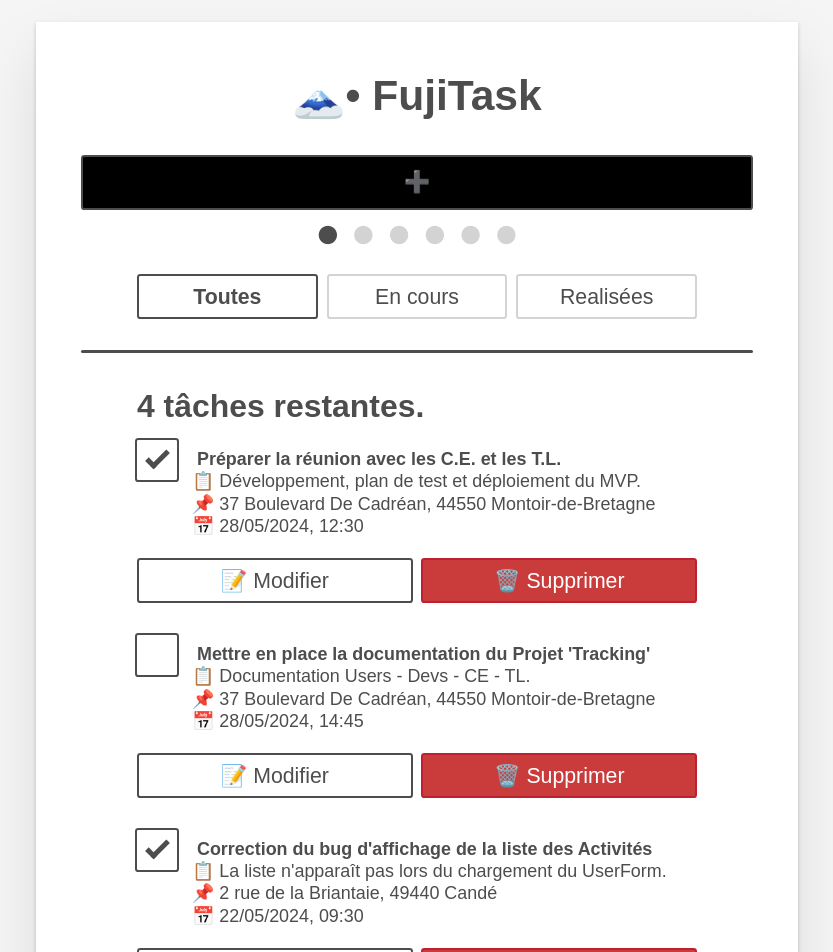
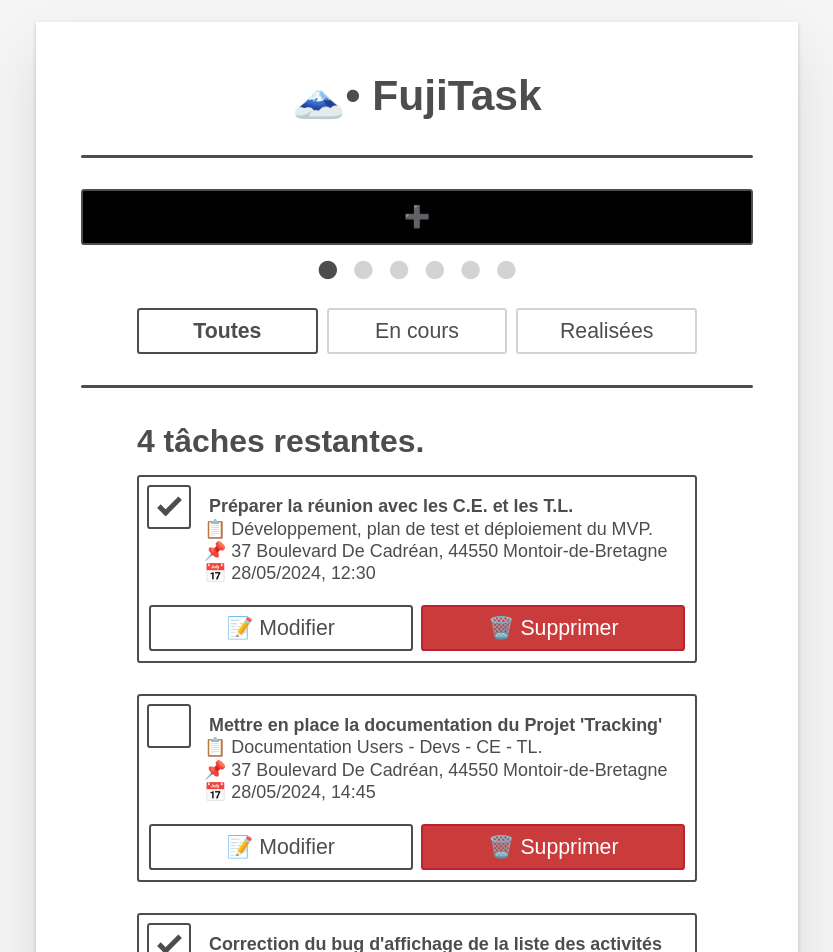
Before and after one commit to AshiikoAR/ToDo-list, a React (Create React App) app: page / in a window 1280 px wide. Shown: the top 952 px of the page, without its empty margins (223-1056 px from the left). Built offline with nearby package versions, Linux system fonts and the light colour scheme.

Commit message:
modified:   src/App.js 	modified:   src/components/form.js 	modified:   src/components/todo.js 	modified:   src/index.css 	modified:   src/index.js

```diff
--- a/src/App.js
+++ b/src/App.js
@@ -42,7 +42,14 @@
   const texteHeader = `${listeTaches.length} ${motsTaches}`;
 
   function ajtTache(nom, description, localisation, dateHeure) {
-    const nouvTache = { id: `todo-${nanoid()}`, nom, description, localisation, dateHeure, completed: false };
+    const nouvTache = {
+      id: `todo-${nanoid()}`,
+      nom,
+      description,
+      localisation,
+      dateHeure,
+      completed: false,
+    };
     setTasks([...taches, nouvTache]);
   }
 
@@ -54,7 +61,13 @@
   function modifTache(id, nouvNom, nouvDesc, nouvLoca, nouvDh) {
     const modifListeTache = taches.map((task) => {
       if (id === task.id) {
-        return { ...task, nom: nouvNom, description: nouvDesc, localisation: nouvLoca, dateHeure: nouvDh };
+        return {
+          ...task,
+          nom: nouvNom,
+          description: nouvDesc,
+          localisation: nouvLoca,
+          dateHeure: nouvDh,
+        };
       }
       return task;
     });
@@ -76,21 +89,22 @@
   return (
     <div className="todoapp stack-large">
       <h1>&#128507;&bull; FujiTask</h1>
-
+      <div className="sepp" />
       <Formulaire ajtTache={ajtTache} />
       <div className="filters btn-group stack-exception">
         {filtrerListe}
       </div>
-      <div class="sepp"/>
+      <div className="sepp" />
       <h2 id="list-heading" tabIndex="-1" ref={listHeadingRef}>
         {texteHeader}
       </h2>
       <ul
         className="todo-list stack-large stack-exception"
-        aria-labelledby="list-heading">
+        aria-labelledby="list-heading"
+      >
         {listeTaches}
       </ul>
-      <div class="sepp"/>
+      <div className="sepp" />
       <Footer />
     </div>
   );
--- a/src/components/form.js
+++ b/src/components/form.js
@@ -8,7 +8,7 @@
     const [step, setStep] = useState(0);
     const [suggestions, setSuggestions] = useState([]);
 
-    const MAPBOX_API_KEY = "pk.eyJ1IjoiYXNoaWtvIiwiYSI6ImNsd2hzdDgxODAzMmEya3JsdjVtbmdibzcifQ.XZiclmMszAsSnU5rhlYTeg"; // Remplacez par votre clé API Mapbox
+    const MAPBOX_API_KEY = "pk.eyJ1IjoiYXNoaWtvIiwiYSI6ImNsd2hzdDgxODAzMmEya3JsdjVtbmdibzcifQ.XZiclmMszAsSnU5rhlYTeg";
 
     function handleChange(e, setState) {
         setState(e.target.value);
--- a/src/components/todo.js
+++ b/src/components/todo.js
@@ -10,10 +10,11 @@
 
 export default function Todo(props) {
     const [estModif, setModif] = useState(false);
-    const [nouvNom, setNouvNom] = useState("");
-    const [nouvDesc, setNouvDesc] = useState("");
-    const [nouvLoca, setNouvLoca] = useState("");
-    const [nouvDh, setNouvDh] = useState("");
+    const [nouvNom, setNouvNom] = useState(props.nom); // Initialiser avec la valeur existante de la propriété nom
+    const [nouvDesc, setNouvDesc] = useState(props.description); // Initialiser avec la valeur existante de la propriété description
+    const [nouvLoca, setNouvLoca] = useState(props.localisation); // Initialiser avec la valeur existante de la propriété localisation
+    const [nouvDh, setNouvDh] = useState(props.dateHeure); // Initialiser avec la valeur existante de la propriété dateHeure
+    const [selectedOption, setSelectedOption] = useState("Modifier le nom de la tâche");
     const editFieldRef = useRef(null);
     const editButtonRef = useRef(null);
 
@@ -38,17 +39,24 @@
     function handleSubmit(e) {
         e.preventDefault();
         props.modifTache(props.id, nouvNom, nouvDesc, nouvLoca, nouvDh);
-        setNouvNom("");
-        setNouvDesc("");
-        setNouvLoca("");
-        setNouvDh("");
         setModif(false);
+    }
+
+    function handleSelectChange(e) {
+        setSelectedOption(e.target.value);
     }
 
     const modifTemplate = (
         <form className="stack-small" onSubmit={handleSubmit}>
             <div className="form-group">
-                <label className="todo-label" htmlFor={props.id}>&#9999;&#65039; &bull; {props.nom}</label>
+                <select name="modifs" id="modif-select" onChange={handleSelectChange} value={selectedOption}>
+                    <option value="Modifier le nom de la tâche">Modifier le nom de la tâche</option>
+                    <option value="Modifier la description">Modifier la description</option>
+                    <option value="Modifier la localisation"> Modifier la localisation</option>
+                    <option value="Modifier la date/l'heure">Modifier la date/l'heure</option>
+                </select>
+                {selectedOption === "Modifier le nom de la tâche" && (
+                    <div>
                         <input
                             id={props.id}
                             className="todo-text"
@@ -56,18 +64,24 @@
                             value={nouvNom}
                             onChange={handleChangeNom}
                             ref={editFieldRef}
-                    placeholder="Renommer la tâche"
+                            placeholder="Nouveau nom"
                         />
-                <label className="todo-label" htmlFor={props.id}>&#128203; &bull; {props.description}</label>
+                    </div>
+                )}
+                {selectedOption === "Modifier la description" && (
+                    <div>
                         <input
                             id={props.id}
                             className="todo-text"
                             type="text" value={nouvDesc}
                             onChange={handleChangeDesc}
                             ref={editFieldRef}
-                    placeholder="Modifier la description"
+                            placeholder="Nouvelle description"
                         />
-                <label className="todo-label" htmlFor={props.id}>&#128204; &bull; {props.localisation}</label>
+                    </div>
+                )}
+                {selectedOption === "Modifier la localisation" && (
+                    <div>
                         <input
                             id={props.id}
                             className="todo-text"
@@ -75,9 +89,12 @@
                             value={nouvLoca}
                             onChange={handleChangeLoca}
                             ref={editFieldRef}
-                    placeholder="Modifier la localisation"
+                            placeholder="Nouvelle localisation"
                         />
-                <label className="todo-label" htmlFor={props.id}>&#128197; &bull; {props.dateHeure}</label>
+                    </div>
+                )}
+                {selectedOption === "Modifier la date/l'heure" && (
+                    <div>
                         <input
                             id={props.id}
                             className="todo-text"
@@ -85,12 +102,15 @@
                             value={nouvDh}
                             onChange={handleChangeDh}
                             ref={editFieldRef}
-                    placeholder="Modifier la date/heure"
+                            placeholder="Nouvelle date/heure"
+                            pattern="\d{2}/\d{2}/\d{4}, \d{2}:\d{2}"
                         />
                     </div>
+                )}
+            </div>
             <div className="btn-group">
-                <button type="button" className="btn todo-cancel" onClick={() => setModif(false)}>Annuler</button>
-                <button type="submit" className="btn btn__primary todo-edit">Sauvegarder</button>
+                <button type="button" className="btn todo-cancel" onClick={() => setModif(false)}>&#128281; Annuler</button>
+                <button type="submit" className="btn btn__primary todo-edit">&#128190; Sauvegarder</button>
             </div>
         </form>
     );
--- a/src/index.css
+++ b/src/index.css
@@ -322,13 +322,12 @@
 
 .todoapp > .sepp {
   max-width: 100%;
-  height: 0.25rem;
-  border-radius: 1rem;;
-  background-color:#4d4d4d;
 }
 
-.todoapp > footer {
-  max-width: 100%;
+.sepp {
+  height: 0.3rem;
+  border-radius: 1rem;
+  background-color:#4d4d4d;
 }
 
 footer {
@@ -388,10 +387,6 @@
   color: #4d4d4d;
 }
 
-.todoapp > button[type="submit"] {
-  max-width: 100%;
-}
-
 button[type="submit"] {
   width: 100%;
   align-self: center;
@@ -411,3 +406,37 @@
 .resume p {
   margin: -2.4rem 2.6rem 1rem ;
 }
+
+select {
+  width: 100%;
+  border: 0.2rem solid #4d4d4d;
+  padding: 0.8rem;
+  color:#4d4d4d;
+  cursor: pointer;
+  border-radius: 0.3rem;
+  margin-bottom: 1rem;
+  text-align: center;
+}
+
+select:focus{
+  color:#000;
+  border: 0.2rem solid #000;
+  box-shadow: inset 0 0 0 0.075rem;
+}
+
+.stack-small{
+  border: 0.2rem solid #4d4d4d;
+  border-radius: 0.3rem;
+  padding: 10px 10px 10px 10px ;
+}
+
+.todo-label-modif {
+  text-align: center;
+}
+
+.todo-text {
+  color: #4d4d4d;
+}
+.todo-text:focus {
+  color:#000;
+}
--- a/src/index.js
+++ b/src/index.js
@@ -6,29 +6,29 @@
 
 
 const DATA = [
-  { id: "todo-0",
+  { id: "0",
     nom: "Préparer la réunion avec les C.E. et les T.L.",
     description: "Développement, plan de test et déploiement du MVP.",
     localisation: "37 Boulevard De Cadréan, 44550 Montoir-de-Bretagne",
     dateHeure:"28/05/2024, 12:30",
     completed: true },
 
-  { id: "todo-1",
+  { id: "1",
     nom: "Mettre en place la documentation du Projet 'Tracking'",
     description: "Documentation Users - Devs - CE - TL.",
     localisation: "37 Boulevard De Cadréan, 44550 Montoir-de-Bretagne",
     dateHeure:"28/05/2024, 14:45",
     completed: false },
 
-  { id: "todo-2",
-    nom: "Correction du bug d'affichage de la liste des Activités",
-    description: "La liste n'apparaît pas lors du chargement du UserForm.",
+  { id: "2",
+    nom: "Correction du bug d'affichage de la liste des activités ",
+    description: "Elle n'apparaît pas lors du chargement du UserForm.",
     localisation: "2 rue de la Briantaie, 49440 Candé",
     dateHeure:"22/05/2024, 09:30",
     completed: true },
 
-  { id: "todo-3",
-    nom: "Créer une application de Gestion des Temps d'Activité",
+  { id: "3",
+    nom: "Créer une appli. de Gestion des Temps d'Activité",
     description: "Suivre le cahier des charges transmit par mail.",
     localisation: "Trignac, Loire-Atlantique, France",
     dateHeure:"30/06/2024, 00:00",
```
Lines whose indentation alone changed are shown as unchanged.
